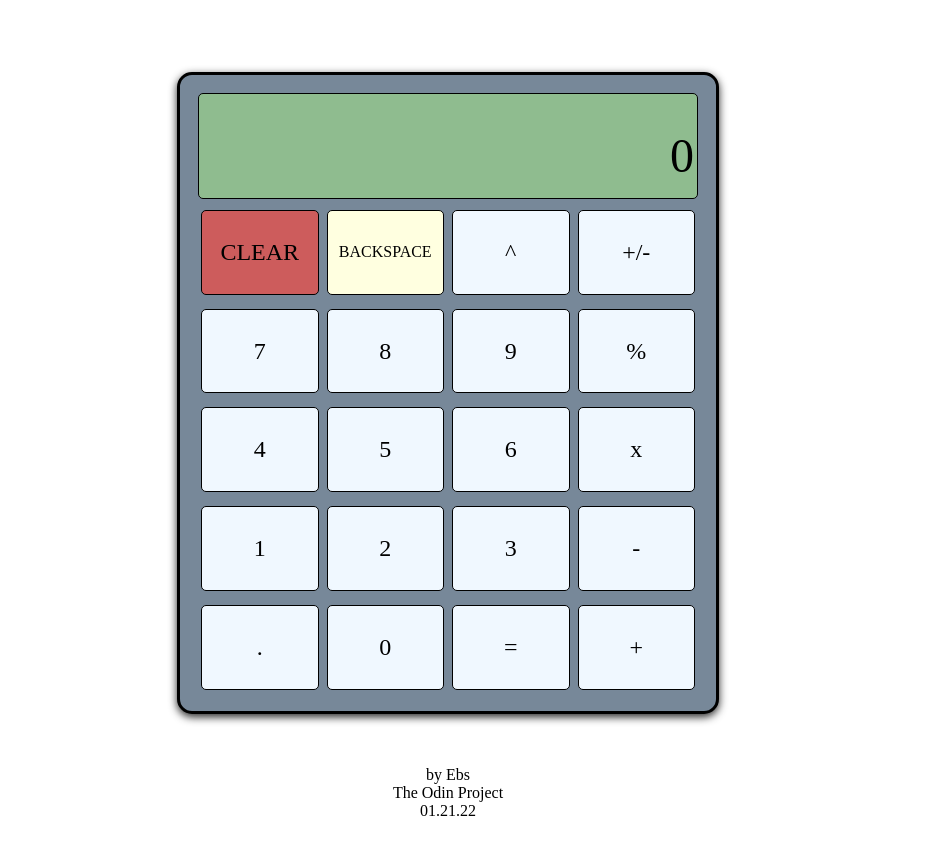
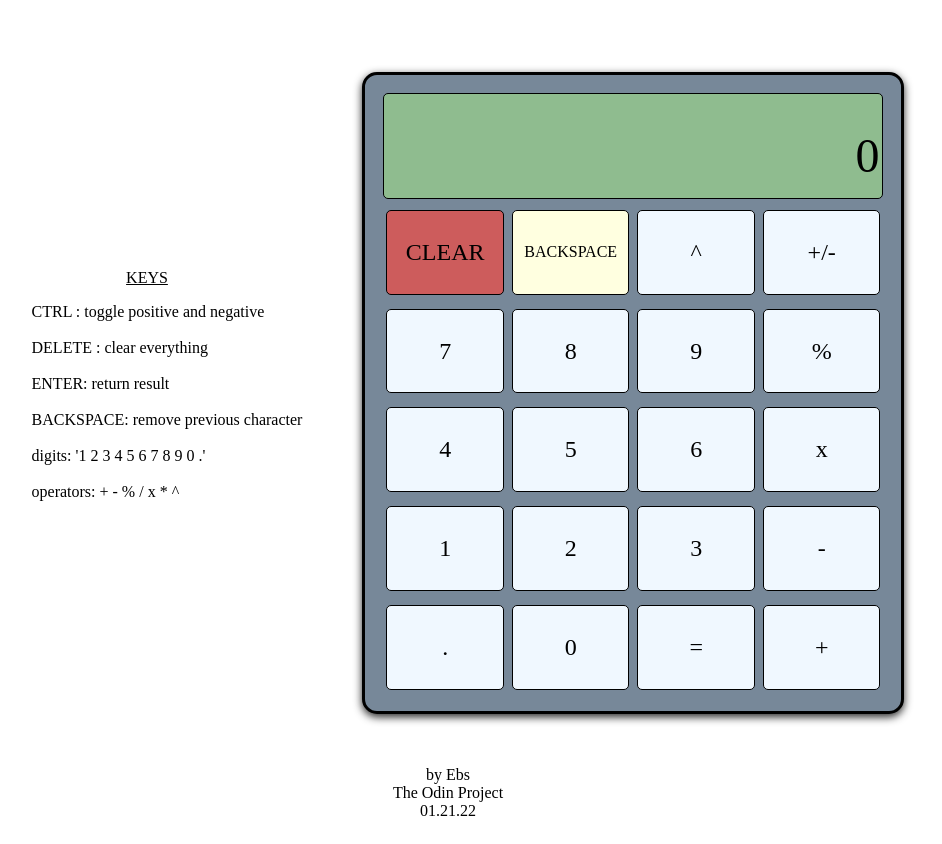
Before and after one commit to ebsm93/calculator, a plain HTML site: page index.html in a window 1280 px wide. Shown: the whole page, without its empty margins (192-1134 px from the left). Drawn offline with Linux system fonts and the light colour scheme.

Commit message:
added key legend

```diff
--- a/index.html
+++ b/index.html
@@ -10,6 +10,18 @@
 <body>
 	<p></p>
 	<p></p>
+	<div id='midSection'>
+		<div id="legend">
+		<u>KEYS</u>
+		<ul style="list-style: none; text-align: left;">
+		  <li>CTRL : toggle positive and negative </li>
+		  <br><li>DELETE : clear everything</li>
+		  <br><li>ENTER: return result</li>
+		  <br><li>BACKSPACE: remove previous character</li>
+		  <br><li>digits: '1 2 3 4 5 6 7 8 9 0 .'</li>
+		  <br><li>operators: + - % / x * ^</li>
+		</ul>
+		</div>
 		<div id="calculatorBody">
 			<div class='row' id="screen">
 				<div id="storedEquation"></div>
@@ -45,6 +57,7 @@
 				<div class = 'btn' id="equalsBtn">=</div>
 				<div class = 'btn operator' id="plusBtn">+</div>
 			</div>
+		</div>
 
 	</div>
 	<div>
--- a/style.css
+++ b/style.css
@@ -2,6 +2,12 @@ body {
 	display: flex;
 	flex-direction: column;
 	text-align: center;
+	align-items: center;
+}
+
+#midSection {
+	display: flex;
+	gap:  60px;
 	align-items: center;
 }
 
```
Lines whose indentation alone changed are shown as unchanged.
